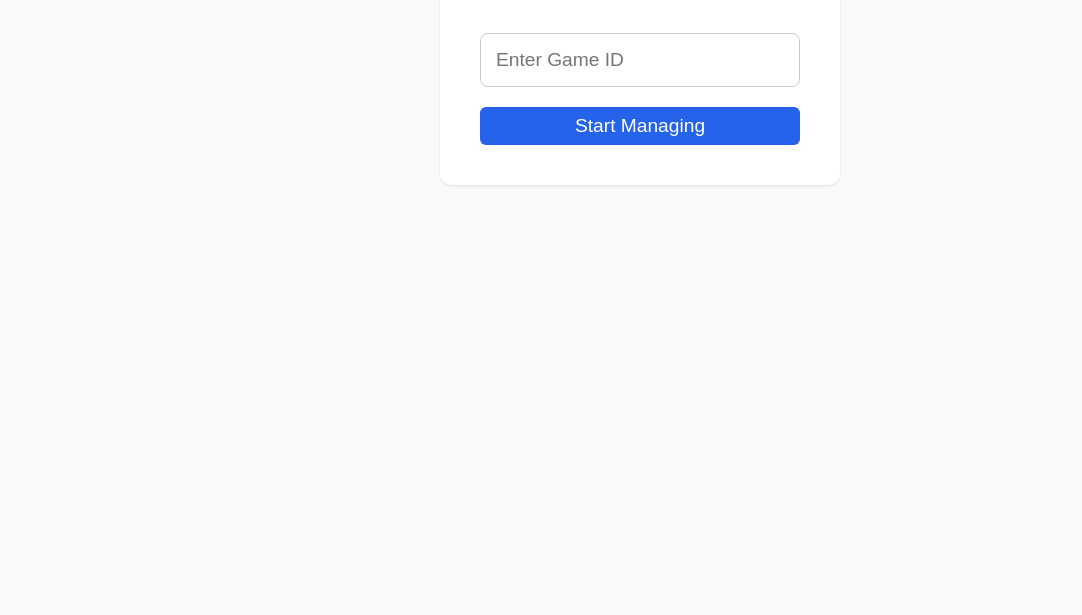
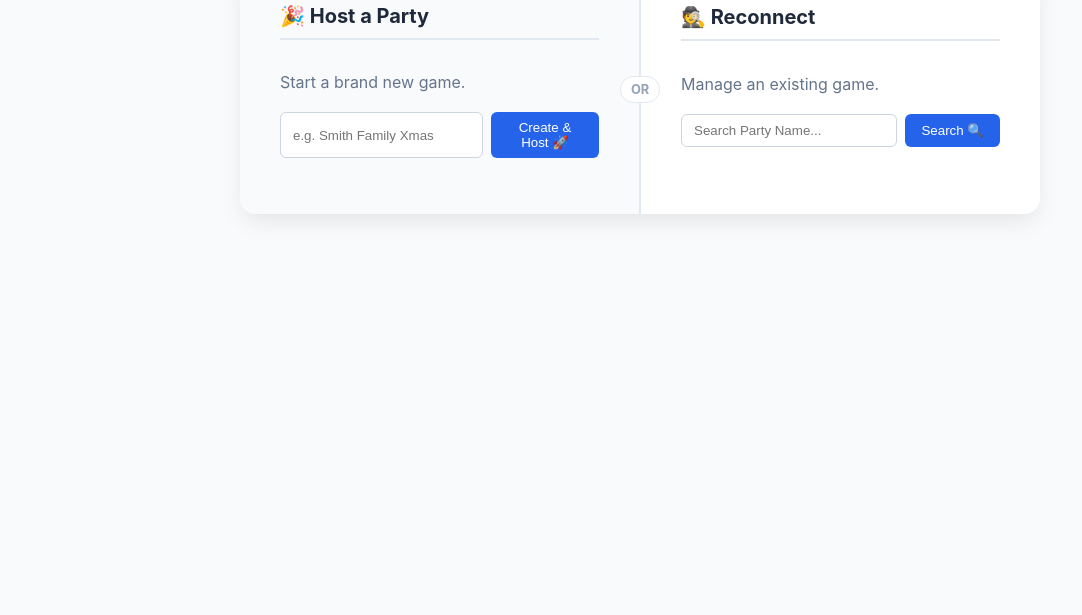
Before and after one commit to j2willey/Elephant-Exchange, a website: page public/gameadmin.html in a window 1280 px wide. Shown: the part 185-800 px from the top of the page, without its empty margins (0-1082 px from the left). Drawn offline with nearby package versions, Linux system fonts and the light colour scheme.

Commit message:
fix: correct URL parameter handling for seamless onboarding from home page

```diff
--- a/public/css/gameadmin.css
+++ b/public/css/gameadmin.css
@@ -225,3 +225,53 @@ body {
     width: 100%; height: 40px; padding: 2px; cursor: pointer;
     border: 1px solid #d1d5db; border-radius: 6px; background: white;
 }
+
+/* Split Login Card */
+.login-split-card {
+    display: flex;
+    background: white;
+    border-radius: 16px;
+    box-shadow: 0 10px 25px -5px rgba(0, 0, 0, 0.1);
+    overflow: hidden;
+    max-width: 800px;
+    margin: 0 auto;
+    text-align: left;
+}
+
+.login-half {
+    flex: 1;
+    padding: 40px;
+    display: flex;
+    flex-direction: column;
+    justify-content: center;
+}
+
+.login-half.left { background: #f8fafc; }
+.login-half.right { background: #ffffff; }
+
+.login-divider {
+    width: 2px;
+    background: #e2e8f0;
+    position: relative;
+    display: flex;
+    align-items: center;
+    justify-content: center;
+}
+
+.login-divider span {
+    background: white;
+    padding: 5px 10px;
+    color: #94a3b8;
+    font-weight: bold;
+    font-size: 0.8rem;
+    border: 1px solid #e2e8f0;
+    border-radius: 20px;
+}
+
+.login-half h2 { margin-top: 0; color: #1e293b; }
+.login-half p { color: #64748b; margin-bottom: 20px; }
+
+@media (max-width: 768px) {
+    .login-split-card { flex-direction: column; }
+    .login-divider { width: 100%; height: 2px; margin: 0; }
+}
--- a/public/gameadmin.html
+++ b/public/gameadmin.html
@@ -15,13 +15,36 @@
 </head>
 <body>
 
-    <div id="login-section" class="container" style="text-align:center; margin-top:100px;">
-        <div class="card" style="max-width:400px; margin:0 auto; padding:40px;">
-            <h2>Elephant Exchange</h2>
-            <input type="text" id="gameIdInput" placeholder="Enter Game ID"
-                   style="width:100%; padding:15px; font-size:1.2rem; margin:20px 0; border:1px solid #ccc; border-radius:8px;">
-            <button onclick="joinGame()" class="btn-primary" style="width:100%; font-size:1.2rem;">Start Managing</button>
+<div id="login-section" class="login-container">
+        <h1 style="font-size: 2.5rem; margin-bottom: 0.5rem;">🐘 Elephant Exchange</h1>
+        <p style="color: #94a3b8; margin-bottom: 2rem;">The ultimate White Elephant party companion.</p>
+
+        <div class="login-split-card">
+            <div class="login-half left">
+                <h2>🎉 Host a Party</h2>
+                <p>Start a brand new game.</p>
+                <div class="input-group">
+                    <input type="text" id="hostNameInput" placeholder="e.g. Smith Family Xmas">
+                    <button onclick="handleHostGame()" class="btn-primary">Create & Host 🚀</button>
+                </div>
+            </div>
+
+            <div class="login-divider">
+                <span>OR</span>
+            </div>
+
+            <div class="login-half right">
+                <h2>🕵️ Reconnect</h2>
+                <p>Manage an existing game.</p>
+                <div class="input-group">
+                    <input type="text" id="joinNameInput" placeholder="Search Party Name...">
+                    <button onclick="handleReconnectGame()" class="btn-secondary">Search 🔍</button>
+                </div>
+                <div id="searchResults" style="margin-top:10px; text-align:left;"></div>
+            </div>
         </div>
+
+        <input type="hidden" id="gameIdInput">
     </div>
 
     <div id="dashboard-section" class="hidden">
--- a/public/js/gameadmin.js
+++ b/public/js/gameadmin.js
@@ -11,7 +11,7 @@ let votingInterval = null;
 let pendingLateName = null;
 
 document.addEventListener('DOMContentLoaded', () => {
-    // 1. Handle UI Scaling (Existing)
+    // 1. Handle UI Scaling
     const scaleSlider = document.getElementById('uiScale');
     const savedScale = localStorage.getItem('elephantScale');
     if (savedScale && scaleSlider) {
@@ -25,31 +25,35 @@ document.addEventListener('DOMContentLoaded', () => {
         });
     }
 
-    // 2. Handle URL Parameters (NEW LOGIC)
+    // 2. Handle URL Parameters (Auto-Login Logic)
     const params = new URLSearchParams(window.location.search);
 
-    // Case A: "?game=xyz" -> Direct Auto-Join (Legacy/Direct Link)
+    // Case A: Direct Link to ID ("?game=willey")
+    // Behavior: Join immediately, NO Setup Wizard (assume returning user)
     const urlGameId = params.get('game');
     if (urlGameId) {
-        // Hide the split UI immediately if we are auto-joining
         document.getElementById('gameIdInput').value = urlGameId;
         joinGame(urlGameId);
         return;
     }
 
-    // Case B: "?start=Smith Family" -> Pre-fill inputs from Landing Page
+    // Case B: Landing Page Handoff ("?start=The Willey Party")
+    // Behavior: Create/Join immediately AND trigger Setup Wizard (assume new host)
     const startVal = params.get('start');
     if (startVal) {
         const decoded = decodeURIComponent(startVal);
-        const hostInput = document.getElementById('hostNameInput');
-        const joinInput = document.getElementById('joinNameInput');
+        const cleanId = sanitizeGameId(decoded);
 
-        // Pre-fill both so user can just click the button they want
-        if(hostInput) hostInput.value = decoded;
-        if(joinInput) joinInput.value = decoded;
+        // FIX: Don't just pre-fill inputs. EXECUTE immediately.
+        // We pass 'decoded' as the 2nd argument (Party Name).
+        // This tells joinGame() to trigger openSettings('defaults') on success.
+        if (cleanId) {
+            joinGame(cleanId, decoded);
+            return;
+        }
     }
 
-    // 3. Bind Enter Keys for the new Split UI
+    // 3. Bind Enter Keys (Only needed if user arrives with NO params)
     const hostInput = document.getElementById('hostNameInput');
     if(hostInput) hostInput.addEventListener('keypress', e => e.key === 'Enter' && handleHostGame());
 
```
Also changed, not shown: public/index.html (+1 -1 lines).
